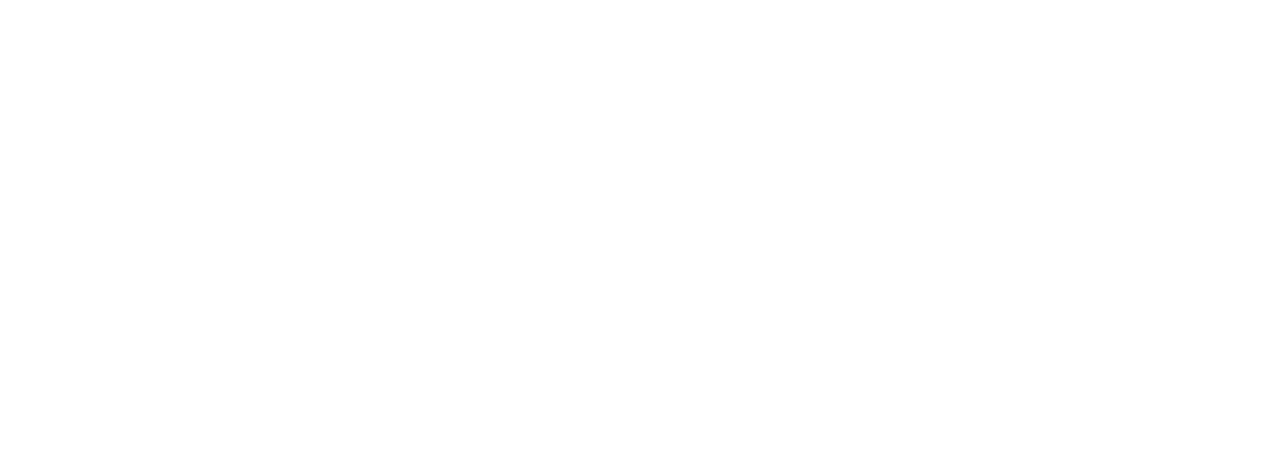
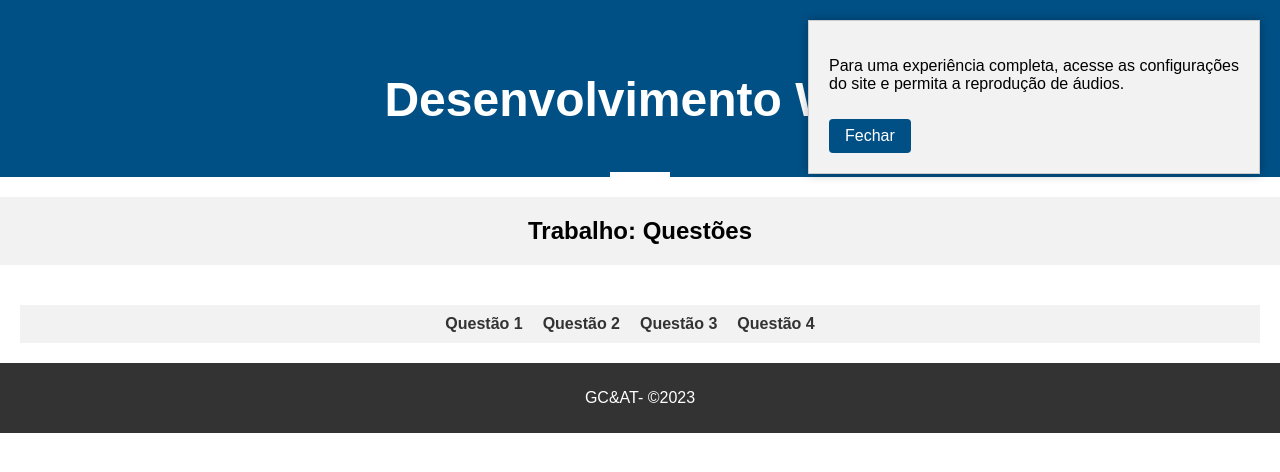
Before and after one commit to GCA6/WebDev_2trim, a PHP site: page / in a window 1280 px wide. Before the commit the part shown is empty. Shown: the top 472 px of the page. Run offline with PHP 8.4, Linux system fonts and the light colour scheme.

Commit message:
Criação da página inicial e da página de estilos

```diff
--- /dev/null
+++ b/css/styles.css
@@ -0,0 +1,128 @@
+/* Defina aqui o estilo para a página inicial */
+
+body {
+    font-family: Arial, sans-serif;
+    margin: 0;
+    padding: 0;
+}
+
+header {
+    background-color: #333;
+    color: #fff;
+    text-align: center;
+    padding: 20px;
+}
+
+.header-content {
+    max-width: 600px;
+    margin: 0 auto;
+}
+
+header h1 {
+    font-size: 36px;
+    margin-bottom: 10px;
+}
+
+header p {
+    font-size: 18px;
+}
+
+.work-questions {
+    background-color: #f2f2f2;
+    text-align: center;
+    padding: 20px 0;
+}
+
+.work-questions h2 {
+    font-size: 32px;
+    color: #333;
+    margin: 0;
+}
+nav {
+    background-color: #f2f2f2;
+    padding: 10px;
+}
+
+nav ul {
+    list-style: none;
+    padding: 0;
+    margin: 0;
+    display: flex;
+    justify-content: center;
+}
+
+nav li {
+    margin-right: 20px;
+}
+
+nav li a {
+    text-decoration: none;
+    color: #333;
+    font-weight: bold;
+}
+
+main {
+    padding: 20px;
+}
+
+footer {
+    background-color: #333;
+    color: #fff;
+    text-align: center;
+    padding: 10px;
+}
+
+/* Novo estilo para o header */
+
+header {
+    position: relative;
+    background-color: #005086;
+    color: #fff;
+    padding: 40px 0;
+}
+
+.header-content {
+    max-width: 800px;
+    margin: 0 auto;
+}
+
+header h1 {
+    font-size: 48px;
+    margin-bottom: 10px;
+}
+
+header p {
+    font-size: 24px;
+}
+
+header::after {
+    content: "";
+    position: absolute;
+    bottom: 0;
+    left: 50%;
+    transform: translateX(-50%);
+    width: 60px;
+    height: 5px;
+    background-color: #fff;
+}
+.alert-box {
+    position: fixed;
+    top: 20px;
+    right: 20px;
+    background-color: #f2f2f2;
+    border: 1px solid #ccc;
+    padding: 20px;
+    box-shadow: 0 0 10px rgba(0, 0, 0, 0.3);
+    z-index: 9999;
+}
+
+.close-button {
+    background-color: #005086;
+    color: #fff;
+    border: none;
+    padding: 8px 16px;
+    font-size: 16px;
+    cursor: pointer;
+    border-radius: 4px;
+    margin-top: 10px;
+}
--- a/index.php
+++ b/index.php
@@ -2,11 +2,51 @@
 <html lang="en">
 <head>
     <meta charset="UTF-8">
-    <meta http-equiv="X-UA-Compatible" content="IE=edge">
     <meta name="viewport" content="width=device-width, initial-scale=1.0">
-    <title>Document</title>
+    <title>Página Inicial</title>
+    <link rel="stylesheet" href="css/styles.css">
 </head>
 <body>
+    <header>
+        <h1>Desenvolvimento Web</h1>
+    </header>
+    <div>
+        <h2 class = "work-questions"> Trabalho: Questões</h2>
+    </div>
+
+    <main>
+        <nav>
+            <ul>
+                <li><a href="questao1.php">Questão 1</a></li>
+                <li><a href="questao2.php">Questão 2</a></li>
+                <li><a href="questao3.php">Questão 3</a></li>
+                <li><a href="questao4.php">Questão 4</a></li>
+            </ul>
+        </nav>
+        <audio autoplay loop>
+        <source src="barbie_theme.mp3" type="audio/mpeg">
+        Seu navegador não suporta a reprodução de áudio.
+    </audio>
+    <!-- Caixa de aviso -->
+    <div class="alert-box">
+        <p>Para uma experiência completa, acesse as configurações <br>
+            do site e permita a reprodução de áudios.
+        </p>
+        <button class="close-button" onclick="hideAlertBox()">Fechar</button>
+    </div>
+
+    <!-- Script para ocultar a caixa de aviso -->
+    <script>
+        function hideAlertBox() {
+            var alertBox = document.querySelector('.alert-box');
+            alertBox.style.display = 'none';
+        }
+    </script>
+    </main>
+
+    <footer>
+        <p>GC&AT- &copy;2023  </p>
+    </footer>
 
 </body>
 </html>
```
Also changed, not shown: questao1.php (added, +14 -0 lines), 1 other file.
